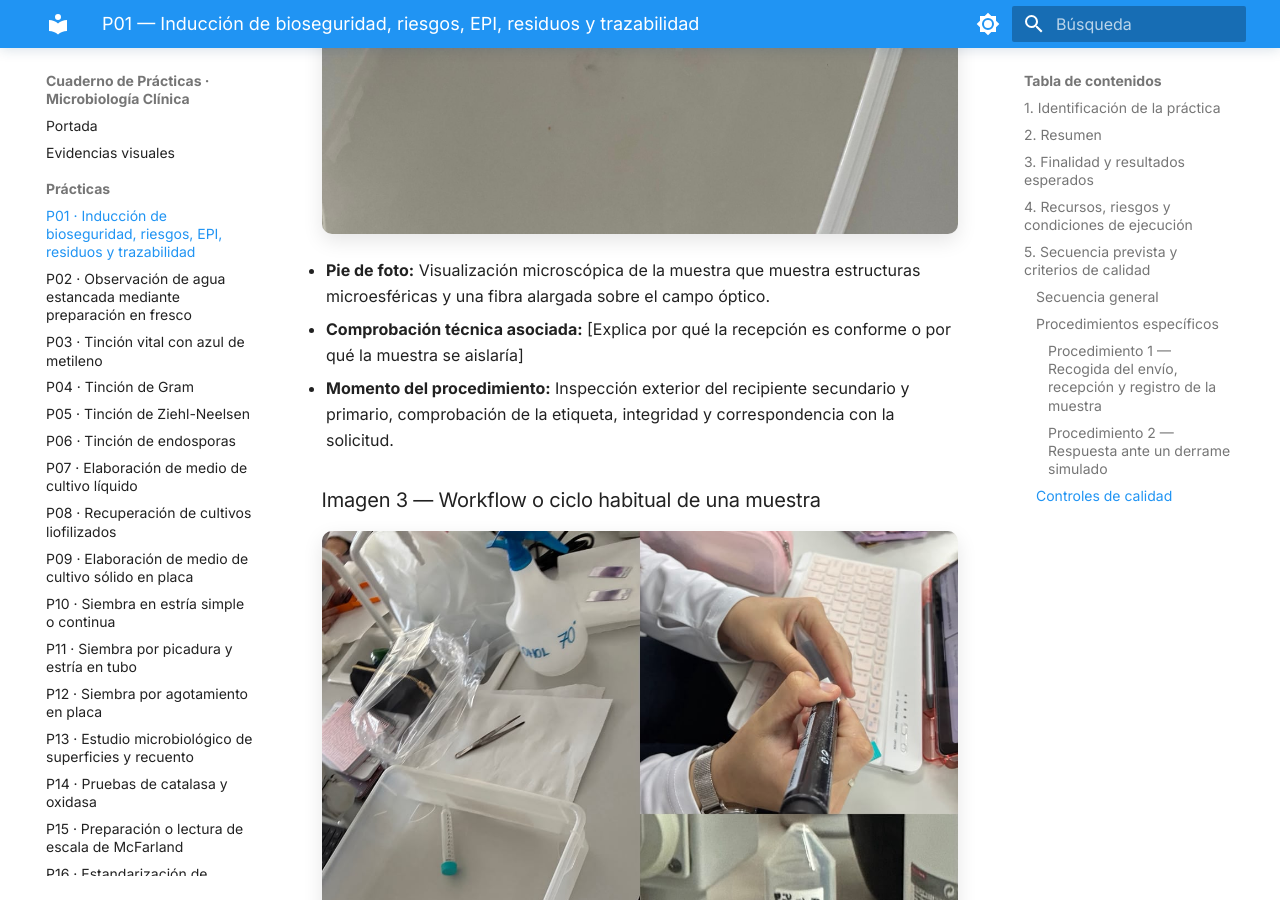
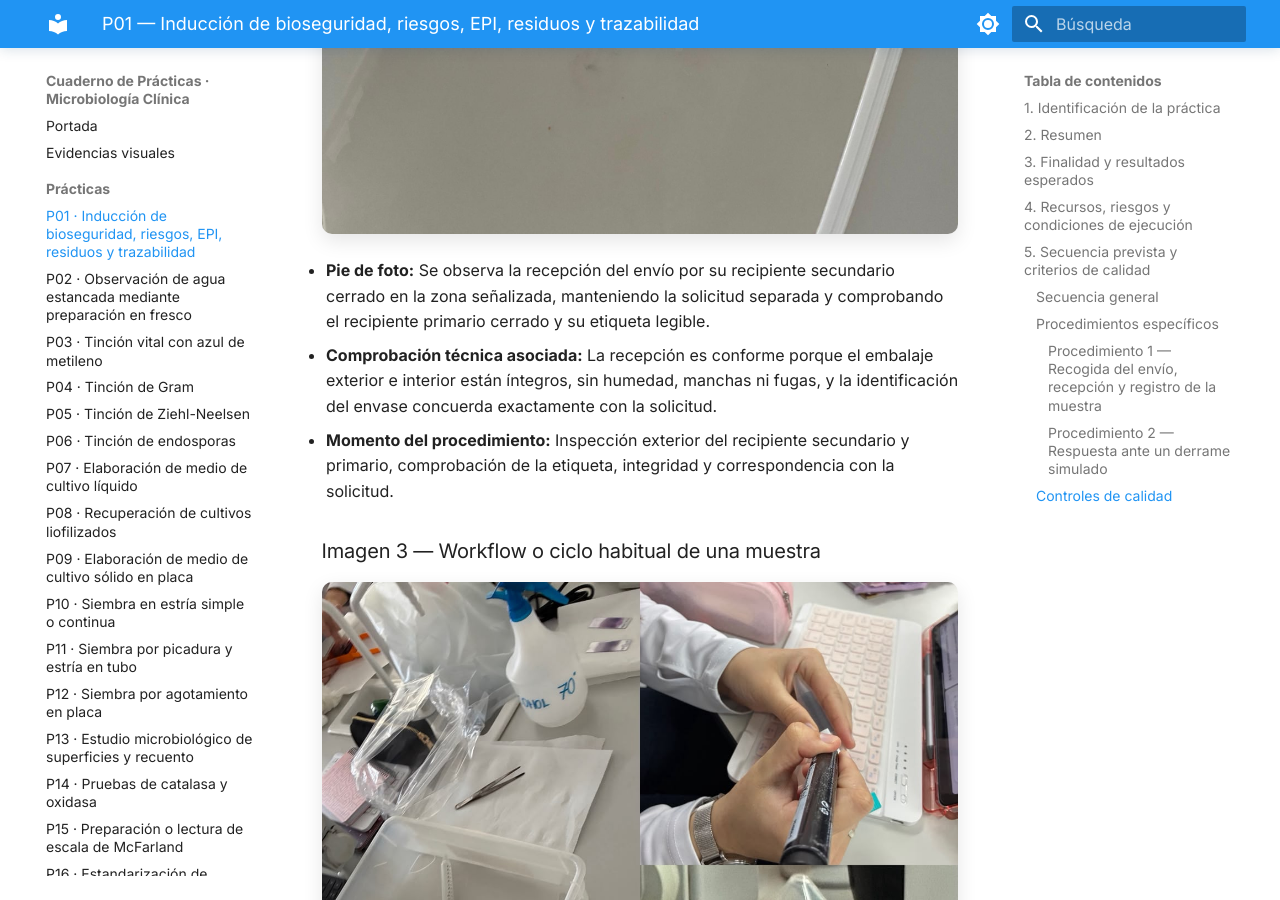
Before and after one commit to aseguror01-source/Cuaderno-Microbiolog-a--Ariadna-Seguro, an MkDocs documentation site: the page built from docs/practicas/P01_Bioseguridad.md, in a window 1280 px wide and 900 px high, scrolled down 10123 px. Built offline with MkDocs 1.6.1 and Material for MkDocs 9.7.7, drawn with Linux system fonts in a browser that asks for light colours; some of the changed text lies outside the part shown.

Commit message:
Update P01_Bioseguridad.md

```diff
--- a/docs/practicas/P01_Bioseguridad.md
+++ b/docs/practicas/P01_Bioseguridad.md
@@ -188,8 +188,8 @@ Resume qué demuestran tus evidencias sobre tu capacidad para analizar la recepc
 
 ![Recepción correcta de la muestra](../assets/P01/recepcion_correcta_de_la_muestra_02.jpg)
 
-- **Pie de foto:** Visualización microscópica de la muestra que muestra estructuras microesféricas y una fibra alargada sobre el campo óptico.
-- **Comprobación técnica asociada:** [Explica por qué la recepción es conforme o por qué la muestra se aislaría]
+- **Pie de foto:** Se observa la recepción del envío por su recipiente secundario cerrado en la zona señalizada, manteniendo la solicitud separada y comprobando el recipiente primario cerrado y su etiqueta legible.
+- **Comprobación técnica asociada:** La recepción es conforme porque el embalaje exterior e interior están íntegros, sin humedad, manchas ni fugas, y la identificación del envase concuerda exactamente con la solicitud.
 - **Momento del procedimiento:** Inspección exterior del recipiente secundario y primario, comprobación de la etiqueta, integridad y correspondencia con la solicitud.
 
 ### Imagen 3 — Workflow o ciclo habitual de una muestra
@@ -204,16 +204,16 @@ Resume qué demuestran tus evidencias sobre tu capacidad para analizar la recepc
 
 ![Simulación del derrame y respuesta inicial](../assets/P01/simulacion_de_derrame_04.jpg)
 
-- **Pie de foto:** Microfotografías ópticas del análisis de elementos presentes en la muestra, detallando fibras y pequeños agregados cristalinos.
-- **Medida crítica demostrada:** [Explica qué riesgo se controla]
+- **Pie de foto:** Se observa el vertido controlado del simulante líquido dentro de la bandeja de contención, la señalización de la zona y la aplicación suave de material absorbente y desinfectante aprobado desde el perímetro hacia el centro.
+- **Medida crítica demostrada:** Controla el riesgo de exposición directa, salpicaduras, generación de aerosoles y contaminación secundaria de superficies.
 - **Momento del procedimiento:** Simulación controlada del derrame del simulante dentro de la bandeja, interrupción de la actividad y valoración visual de la extensión desde una posición segura.
 
 ### Imagen 5 — Procesamiento y eliminación correcta de la muestra
 
 ![Procesamiento y eliminación correcta de la muestra](../assets/P01/procesamiento_y_eliminacion_de_la_muestra_05.jpg)
 
-- **Pie de foto:** Eliminación correcta del vertido.
-- **Ruta autorizada:** [Completa según el protocolo del centro]
+- **Pie de foto:** Eliminación correcta del vertido. Se observa la recogida del material absorbente y residuos con pinzas o útiles (sin contacto directo) y su depósito en la bolsa o recipiente destinado a residuos.
+- **Ruta autorizada:** Segregación y eliminación a través del circuito de residuos autorizado y comunicado por el centro (reservando contenedores rígidos únicamente si hay punzantes simulados).
 - **Relación con la trazabilidad:** Recogida del absorbente con útiles, descontaminación de la zona, retirada segura del EPI, higiene de manos y segregación de residuos en los contenedores autorizados.
 
 ## 11. Incidencias, errores y medidas correctoras [ALUMNADO · RELLENABLE · DURANTE]
```
